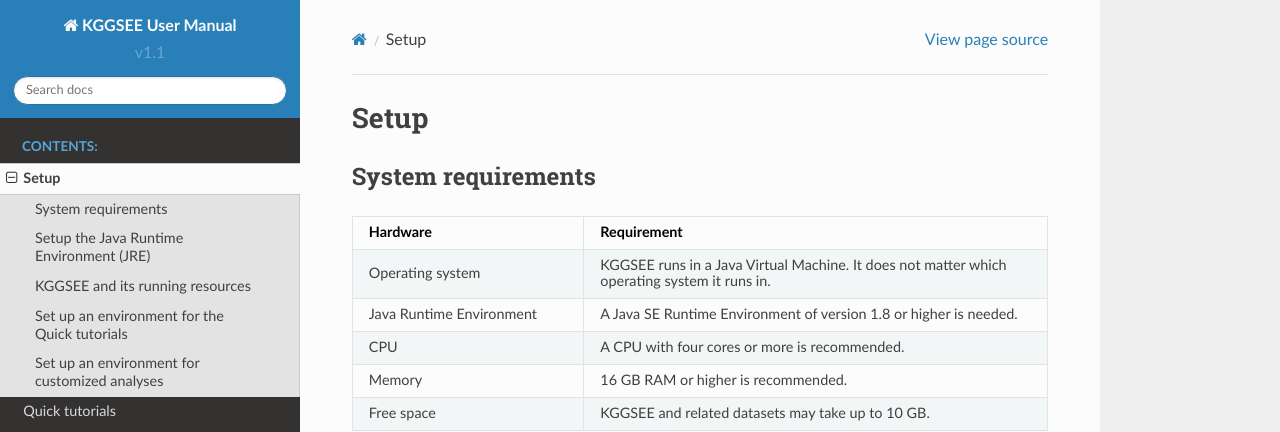
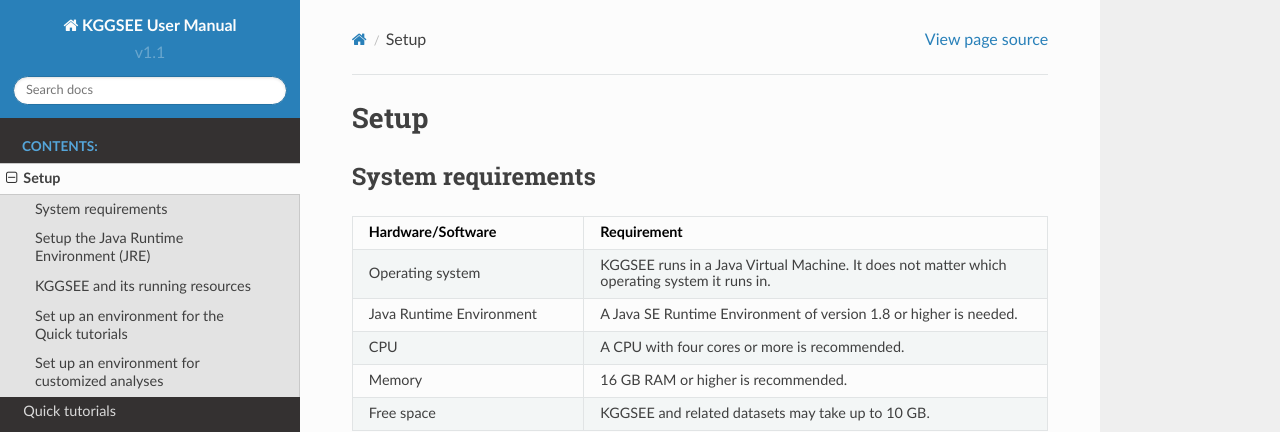
Before and after one commit to pmglab/KGGSEE, a Sphinx documentation site: the page built from doc/source/setup.rst, in a window 1280 px wide and 900 px high. Shown: the top 432 px of the window. Built offline with Sphinx 7.4.7 and the Read the Docs theme 2.0.0, drawn with Linux system fonts in a browser that asks for light colours.

Commit message:
Update setup.rst

```diff
--- a/doc/source/setup.rst
+++ b/doc/source/setup.rst
@@ -13,7 +13,7 @@
     :header-rows: 1
     :class: tight-table
 
-    * - Hardware
+    * - Hardware/Software
       - Requirement
     * - Operating system
       - KGGSEE runs in a Java Virtual Machine. It does not matter which operating system it runs in.
```
